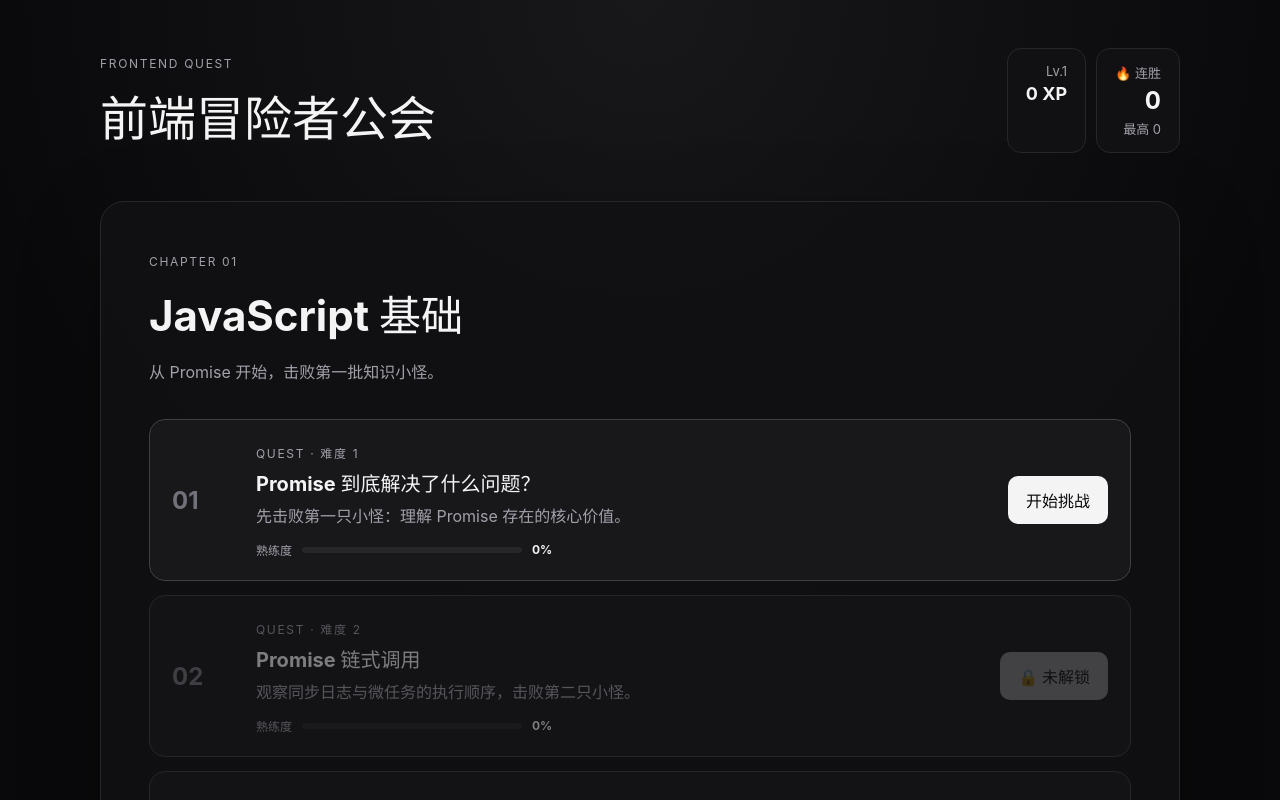
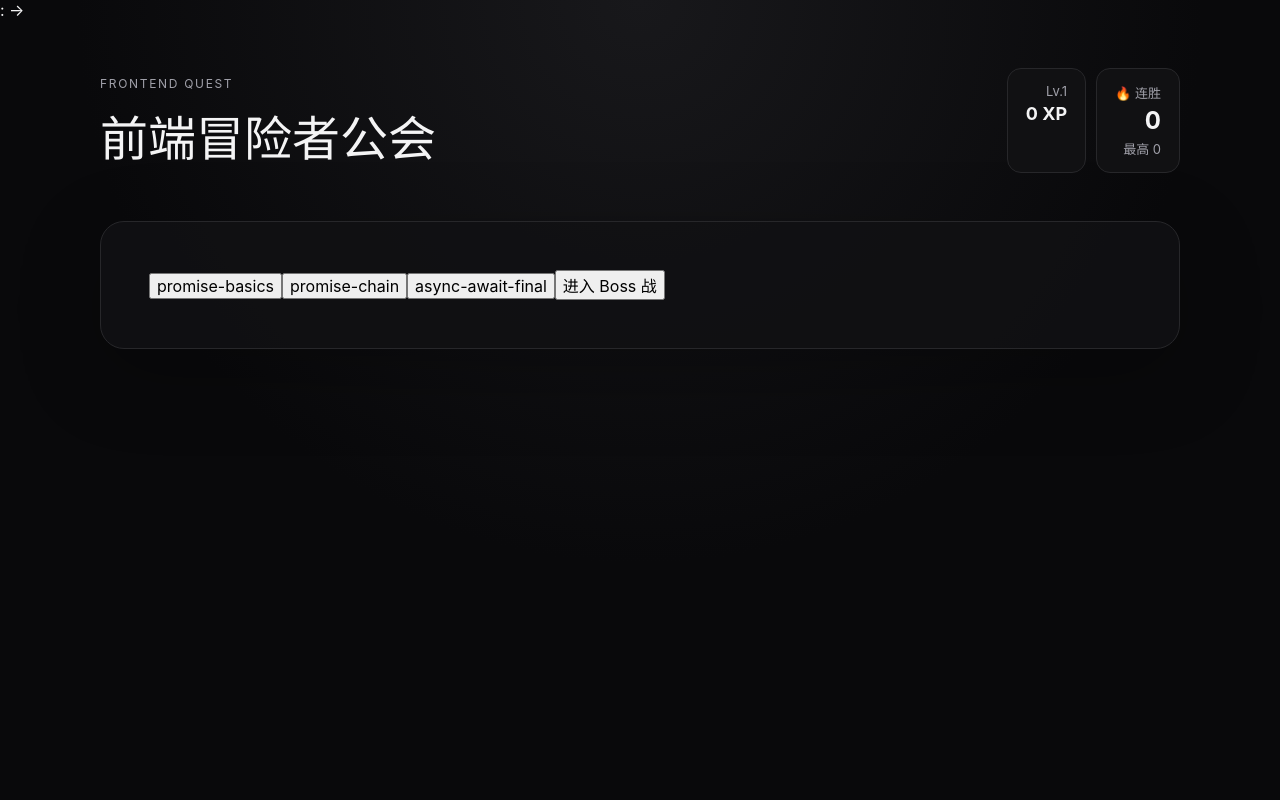
Before and after one commit to AsherHuangDong/frontend-quest, a React (Vite) app: page / in a window 1280 px wide. Shown: the top 800 px of the page. Built offline with nearby package versions, Linux system fonts and the light colour scheme.

Commit message:
feat: mount feedback runtime container

```diff
--- a/src/App.tsx
+++ b/src/App.tsx
@@ -4,7 +4,11 @@ import { getPhaseStatus } from './domain/boss/stateMachine';
 import { asyncBoss } from './content/bosses/asyncBoss';
 import type { Challenge } from './domain/quest/types';
 import { getHintPenalty } from './domain/quest/scoring';
+import { FeedbackContainer } from './presentation/components/feedback/FeedbackContainer';
 import './styles.css';
+
+// Feedback runtime mounted at app level.
+// Existing App content remains unchanged.
 
 function ChallengeContent({
   challenge,
@@ -16,231 +20,35 @@ function ChallengeContent({
   onSelect: (answer: string) => void;
 }) {
   if (challenge.type === 'code') {
-    return (
-      <div className="result failure">
-        <div className="result-icon">🛠️</div>
-        <span>CODE CHALLENGE</span>
-        <h2>代码题即将开放</h2>
-        <p>当前已经预留 CodeEvaluator，后续会接入 Sandbox 和测试用例自动判题。</p>
-      </div>
-    );
+    return <div className="result failure"><div className="result-icon">🛠️</div><span>CODE CHALLENGE</span><h2>代码题即将开放</h2></div>;
   }
 
-  return (
-    <>
-      <h2 className="question-text">{challenge.question}</h2>
-      <div className="options">
-        {challenge.options.map((option) => (
-          <button
-            className={selectedAnswer === option.id ? 'selected' : ''}
-            key={option.id}
-            onClick={() => onSelect(option.id)}
-          >
-            <span>{option.id}</span>
-            {option.label}
-          </button>
-        ))}
-      </div>
-    </>
-  );
+  return <><h2 className="question-text">{challenge.question}</h2><div className="options">{challenge.options.map((option) => <button className={selectedAnswer === option.id ? 'selected' : ''} key={option.id} onClick={() => onSelect(option.id)}><span>{option.id}</span>{option.label}</button>)}</div></>;
 }
 
 export default function App() {
   const player = useGameStore((state) => state.player);
   const progress = useGameStore((state) => state.progress);
+  const runtime = useGameStore((state) => state.runtime);
   const currentStreak = useGameStore((state) => state.currentStreak);
   const bestStreak = useGameStore((state) => state.bestStreak);
-  const bossProgress = useGameStore((state) => state.bossProgress);
-  const runtime = useGameStore((state) => state.runtime);
   const startQuest = useGameStore((state) => state.startQuest);
+  const startBoss = useGameStore((state) => state.startBoss);
   const startBossPhase = useGameStore((state) => state.startBossPhase);
-  const startBoss = useGameStore((state) => state.startBoss);
   const selectAnswer = useGameStore((state) => state.selectAnswer);
+  const submitAnswer = useGameStore((state) => state.submitAnswer);
+  const exitQuest = useGameStore((state) => state.exitQuest);
+  const retryQuest = useGameStore((state) => state.retryQuest);
   const useHint = useGameStore((state) => state.useHint);
-  const submitAnswer = useGameStore((state) => state.submitAnswer);
-  const retryQuest = useGameStore((state) => state.retryQuest);
-  const exitQuest = useGameStore((state) => state.exitQuest);
-
   const activeQuest = runtime ? getQuest(runtime.questId) : undefined;
   const level = calculateLevel(player.xp);
-  const hints = activeQuest?.hints ?? [];
-  const nextHintIndex = runtime?.hintsUsed ?? 0;
-  const allChapterQuestsCleared = asyncBoss.phases.every((phase) =>
-    phase.questIds.every((questId) => progress[questId]?.status === 'cleared'),
-  );
-  const currentBossPhase = asyncBoss.phases[bossProgress.currentPhaseIndex];
 
-  return (
+  return <>
+    <FeedbackContainer />
     <main className="app-shell">
-      <header className="topbar">
-        <div>
-          <span className="eyebrow">FRONTEND QUEST</span>
-          <h1>前端冒险者公会</h1>
-        </div>
-        <div className="player-stats">
-          <div className="player-card">
-            <span>Lv.{level}</span>
-            <strong>{player.xp} XP</strong>
-          </div>
-          <div className="streak-card">
-            <span>🔥 连胜</span>
-            <strong>{currentStreak}</strong>
-            <small>最高 {bestStreak}</small>
-          </div>
-        </div>
-      </header>
-
-      {!runtime ? (
-        <section className="chapter-card">
-          <span className="chapter-label">CHAPTER 01</span>
-          <h2>JavaScript 基础</h2>
-          <p>从 Promise 开始，击败第一批知识小怪。</p>
-
-          <div className="quest-list">
-            {asyncBoss.phases.flatMap((phase) => phase.questIds).map((questId, index) => {
-              const quest = getQuest(questId);
-              if (!quest) return null;
-              const questProgress = progress[questId];
-              const locked = questProgress.status === 'locked';
-              const cleared = questProgress.status === 'cleared';
-
-              return (
-                <article className={`quest-card ${locked ? 'locked' : ''}`} key={quest.id}>
-                  <div className="quest-number">0{index + 1}</div>
-                  <div className="quest-info">
-                    <span>QUEST · 难度 {quest.difficulty}</span>
-                    <h3>{quest.title}</h3>
-                    <p>{quest.description}</p>
-                    <div className="mastery-row">
-                      <span>熟练度</span>
-                      <div className="mastery-bar">
-                        <div style={{ width: `${questProgress.bestScore}%` }} />
-                      </div>
-                      <strong>{questProgress.bestScore}%</strong>
-                    </div>
-                  </div>
-                  <button disabled={locked} onClick={() => startQuest(quest.id)}>
-                    {cleared ? '再次挑战' : locked ? '🔒 未解锁' : '开始挑战'}
-                  </button>
-                </article>
-              );
-            })}
-          </div>
-
-          {allChapterQuestsCleared && (
-            <section className="boss-panel">
-              <span className="chapter-label">BOSS · FINAL TRIAL</span>
-              <h2>👹 {asyncBoss.title}</h2>
-              <p>{asyncBoss.description}</p>
-              <p>通关奖励：+{asyncBoss.rewardXp} XP</p>
-
-              <ol>
-                {asyncBoss.phases.map((phase, index) => {
-                  const status = getPhaseStatus(asyncBoss, bossProgress, index);
-                  const score = bossProgress.phaseScores[phase.id];
-                  return (
-                    <li key={phase.id}>
-                      <strong>{phase.title}</strong>{' '}
-                      {status === 'CLEARED' && `✓ ${score} 分`}
-                      {status === 'ACTIVE' && '⚔️ 当前阶段'}
-                      {status === 'LOCKED' && '🔒'}
-                    </li>
-                  );
-                })}
-              </ol>
-
-              {bossProgress.status === 'AVAILABLE' && (
-                <button className="submit-button" onClick={startBoss}>进入 Boss 战</button>
-              )}
-              {bossProgress.status === 'IN_PROGRESS' && currentBossPhase && (
-                <button className="submit-button" onClick={startBossPhase}>
-                  挑战 {currentBossPhase.title}
-                </button>
-              )}
-              {bossProgress.status === 'CLEARED' && <p className="reward-note">🏆 异步之王已击败！</p>}
-            </section>
-          )}
-        </section>
-      ) : activeQuest ? (
-        <section className="challenge-card">
-          <div className="challenge-header">
-            <button className="back-button" onClick={exitQuest}>← 返回关卡地图</button>
-            <span>{runtime.bossPhaseId ? `👹 ${asyncBoss.title}` : `+${activeQuest.reward.xp} XP`}</span>
-          </div>
-
-          {!runtime.result ? (
-            <>
-              {runtime.bossPhaseId && (
-                <div className="boss-phase-banner">
-                  <strong>{currentBossPhase?.title}</strong>
-                  <span>需要 ≥ {currentBossPhase?.requiredScore} 分</span>
-                </div>
-              )}
-              <span className="chapter-label">QUEST · {activeQuest.title}</span>
-              <ChallengeContent
-                challenge={activeQuest.challenge}
-                selectedAnswer={runtime.selectedAnswer}
-                onSelect={selectAnswer}
-              />
-
-              {hints.length > 0 && (
-                <div className="hint-panel">
-                  <div className="hint-header">
-                    <span>💡 提示</span>
-                    <small>{runtime.hintsUsed}/{hints.length} · 每次提示 -{getHintPenalty(nextHintIndex)} 分</small>
-                  </div>
-                  {runtime.hintsUsed > 0 && (
-                    <div className="hint-content">
-                      {hints.slice(0, runtime.hintsUsed).map((hint, index) => (
-                        <p key={hint}><strong>提示 {index + 1}：</strong>{hint}</p>
-                      ))}
-                    </div>
-                  )}
-                  <button
-                    className="hint-button"
-                    disabled={runtime.hintsUsed >= hints.length}
-                    onClick={useHint}
-                  >
-                    {runtime.hintsUsed >= hints.length ? '没有更多提示' : `使用提示 ${runtime.hintsUsed + 1}`}
-                  </button>
-                </div>
-              )}
-
-              {activeQuest.challenge.type !== 'code' && (
-                <button className="submit-button" disabled={!runtime.selectedAnswer} onClick={submitAnswer}>
-                  {runtime.bossPhaseId ? '提交 Boss 挑战' : '提交答案'}
-                </button>
-              )}
-            </>
-          ) : (
-            <div className={`result ${runtime.result.passed ? 'success' : 'failure'}`}>
-              <div className="result-icon">{runtime.result.passed ? '⚔️' : '💀'}</div>
-              <span>{runtime.result.passed ? 'QUEST CLEARED' : 'QUEST FAILED'}</span>
-              <h2>{runtime.result.passed ? '挑战成功！' : '再想想。'}</h2>
-              <strong>{runtime.result.score} 分</strong>
-              <p>{runtime.result.feedback}</p>
-              {runtime.bossPhaseId && !runtime.result.passed && currentBossPhase && (
-                <p className="reward-note">Boss 阶段需要至少 {currentBossPhase.requiredScore} 分，当前阶段不会推进。</p>
-              )}
-              {runtime.bossPhaseId && runtime.result.passed && bossProgress.status === 'CLEARED' && (
-                <p className="reward-note">🏆 击败异步之王！获得 +{asyncBoss.rewardXp} XP。</p>
-              )}
-              {!runtime.bossPhaseId && runtime.result.passed && (
-                <p className="reward-note">
-                  {runtime.hintsUsed > 0
-                    ? `使用了 ${runtime.hintsUsed} 次提示，熟练度最高为 ${runtime.result.score}%。`
-                    : currentStreak > 1
-                      ? `🔥 ${currentStreak} 连胜，获得额外 XP 奖励！`
-                      : '获得首通 XP 奖励！'}
-                </p>
-              )}
-              <button className="submit-button" onClick={runtime.result.passed ? exitQuest : retryQuest}>
-                {runtime.result.passed ? '返回关卡地图' : '重新挑战'}
-              </button>
-            </div>
-          )}
-        </section>
-      ) : null}
+      <header className="topbar"><div><span className="eyebrow">FRONTEND QUEST</span><h1>前端冒险者公会</h1></div><div className="player-stats"><div className="player-card"><span>Lv.{level}</span><strong>{player.xp} XP</strong></div><div className="streak-card"><span>🔥 连胜</span><strong>{currentStreak}</strong><small>最高 {bestStreak}</small></div></div></header>
+      {!runtime && <section className="chapter-card">{asyncBoss.phases.flatMap((phase) => phase.questIds).map((questId)=><button key={questId} onClick={()=>startQuest(questId)}>{questId}</button>)}{<button onClick={startBoss}>进入 Boss 战</button>}</section>}
+      {runtime && activeQuest && <section className="challenge-card"><ChallengeContent challenge={activeQuest.challenge} selectedAnswer={runtime.selectedAnswer} onSelect={selectAnswer}/><button onClick={submitAnswer}>提交答案</button><button onClick={runtime.result?.passed ? exitQuest : retryQuest}>继续</button><button onClick={useHint}>提示</button><button onClick={startBossPhase}>Boss阶段</button></section>}
     </main>
-  );
+  </>;
 }
```
